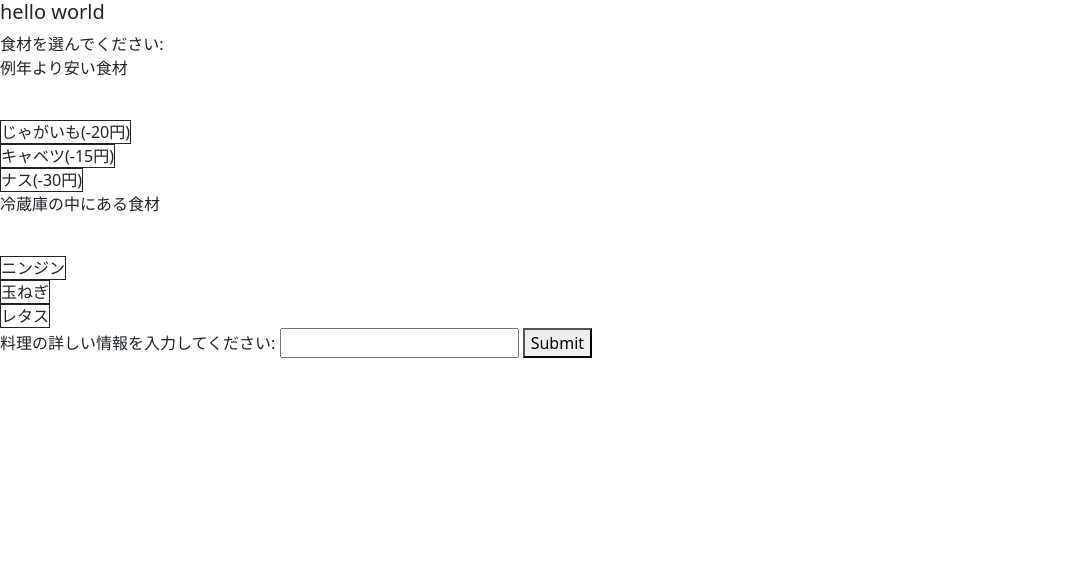
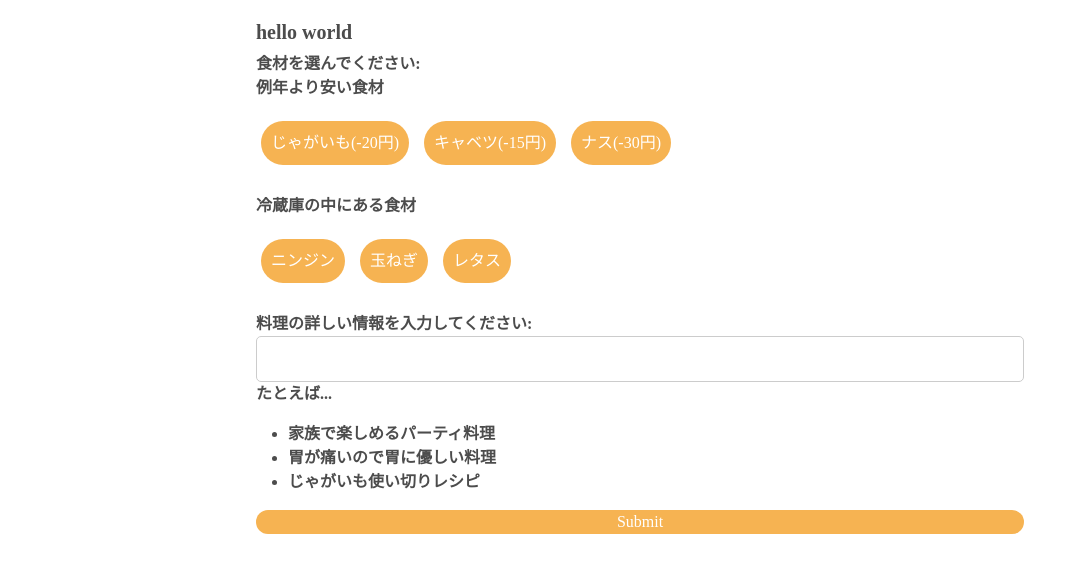
Before and after one commit to enbipaipu/firstproject, a Django app: page / in a window 1280 px wide. Shown: the top 573 px of the page, without its empty margins (0-1087 px from the left). Run offline with Django 4.2, Linux system fonts and the light colour scheme.

Commit message:
cssの適応

```diff
--- a/firstproject/settings.py
+++ b/firstproject/settings.py
@@ -25,7 +25,7 @@ SECRET_KEY = 'django-insecure-15k#enp2+-6*xx72c$pvic#tbv02qrxyin_u5drs262c*vejst
 # SECURITY WARNING: don't run with debug turned on in production!
 DEBUG = True
 
-ALLOWED_HOSTS = ["8e804244e22b411b84cc82fa4989fa59.vfs.cloud9.us-east-1.amazonaws.com"]
+ALLOWED_HOSTS = ["*"]
 
 
 # Application definition
--- /dev/null
+++ b/make_menu/static/make_menu/style.css
@@ -0,0 +1,93 @@
+/* 全体のスタイル調整 */
+body {
+    font-family: 'UDShinGoPr6N';
+    background-color: #ffffff;
+    color: #4C4C4C;
+    padding: 20px;
+    margin: 0;
+    font-weight: 700;
+    font-style:normal;
+    font-size:16px;
+}
+
+h5 {
+    font-weight: bold;
+}
+
+h6 {
+    font-family: 'Arial', sans-serif;
+    font-size: 12px;
+    font-weight: bold;
+    line-height: 1.4;
+}
+
+/* パソコン版のスタイル（デフォルト） */
+@media (min-width: 577px) {
+    body {
+        padding-left: 20%;
+        padding-right: 20%;
+    }
+}
+
+/* 詳細情報入力欄のスタイル */
+input[name="detail"] {
+    width: 100%;
+    padding: 10px;
+    border-radius: 5px;
+    border: 1px solid #ccc;
+    box-sizing: border-box;
+}
+
+/* 食材のスタイル */
+.food-item {
+    display: inline-block;
+    padding: 10px;
+    margin: 5px;
+    background-color: #F6B352;
+    color: white;
+    border-radius: 50px;
+    cursor: pointer;
+    transition: background-color 0.3s ease;
+    border: none;
+    outline: none;
+    font-weight: normal;
+}
+
+.food-item.selected {
+    font-weight: bold;
+    background-color: #4C4C4C;
+}
+
+.food-item:hover {
+    background-color: #F6B352;
+}
+
+/* 横並びで折り返すスタイル */
+.food-container {
+    display: flex;
+    flex-wrap: wrap;
+    gap: 5px; /* 要素間のスペースを調整 */
+}
+
+/* ボタンのスタイル */
+.submit-button {
+    background-color: #F6B352;
+    color: white;
+    border: none; /* ボーダーを削除 */
+    padding: 0px;
+    font-size: 1rem;
+    cursor: pointer;
+    border-radius: 50px;
+    transition: background-color 0.3s ease;
+    display: block;
+    width: 100%;
+    margin-top: 20px; /* submitボタンの上に空白を追加 */
+}
+
+.submit-button:hover {
+    background-color: #4C4C4C;
+}
+
+    .submit-button {
+        margin-top: 15px; /* スマートフォンでは少し小さめのマージン */
+    }
--- a/make_menu/templates/make_menu/index.html
+++ b/make_menu/templates/make_menu/index.html
@@ -7,6 +7,9 @@
     <title>Let`s make menu</title>
     <link href="https://cdn.jsdelivr.net/npm/bootstrap@5.3.0/dist/css/bootstrap.min.css" rel="stylesheet"
           integrity="sha384-9ndCyUaIbzAi2FUVXJi0CjmCapSmO7SnpJef0486qhLnuZ2cdeRhO02iuK6FUUVM" crossorigin="anonymous">
+    <link rel="stylesheet" type="text/css" href="../../static/make_menu/style.css">
+
+
     <script>
         function toggleInputValue(element, foodName, inputFieldId) {
             var inputField = document.getElementById(inputFieldId);
@@ -15,24 +18,20 @@
 
             // 食材名がすでにリストに存在するかどうかを確認
             const index = foodList.indexOf(foodName);
-            const isSelected = element.getAttribute('data-selected') === 'true';
+            const isSelected = element.classList.contains('selected');
 
             if (isSelected) {
                 // 選択されている場合、リストから削除
                 if (index > -1) {
                     foodList.splice(index, 1);
                 }
-                element.setAttribute('data-selected', 'false');
-                element.style.fontWeight = 'normal';  // 例としてスタイルを変更
-                element.style.backgroundColor = 'white';
+                element.classList.remove('selected');
             } else {
                 // 選択されていない場合、リストに追加
                 if (index === -1) {
                     foodList.push(foodName);
                 }
-                element.setAttribute('data-selected', 'true');
-                element.style.fontWeight = 'bold';  // 例としてスタイルを変更
-                element.style.backgroundColor = 'aqua';
+                element.classList.add('selected');
             }
 
             // リストを再度文字列に変換してフィールドに設定
@@ -52,30 +51,38 @@
 
         <label for="input1">食材を選んでください:</label>
 
-
         <p>例年より安い食材</p>
         <!--type="hidden" でinputタグを見えなくしています-->
         <input type="hidden" id="input1" name="select_cheaper" value="">
+        <div class="food-container">
+            {% for food in cheaper %}
+            <span class="food-item" data-selected="false" onclick="toggleInputValue(this, '{{ food }}', 'input1')">{{ food }}</span>
+            {% endfor %}
+        </div>
+
         <br />
-        {% for food in cheaper %}
-        <span class="food-item border border-dark" data-selected="false" onclick="toggleInputValue(this, '{{ food }}', 'input1')">{{ food }}</span><br>
-        {% endfor %}
-
-
 
         <p>冷蔵庫の中にある食材</p>
         <input type="hidden" id="input2" name="select_refrigerator" value="">
+        <div class="food-container">
+            {% for food in refrigerator %}
+            <span class="food-item" data-selected="false" onclick="toggleInputValue(this, '{{ food }}', 'input2')">{{ food }}</span>
+            {% endfor %}
+        </div>
+
         <br />
-        {% for food in refrigerator %}
-        <span class="food-item border border-dark" data-selected="false" onclick="toggleInputValue(this, '{{ food }}', 'input2')">{{ food }}</span><br>
-        {% endfor %}
-
-
 
         <label for="input3">料理の詳しい情報を入力してください:</label>
         <input type="text" id="input3" name="detail">
+        <p>たとえば...</p>
 
-        <button type="submit">Submit</button>
+        <ul>
+            <li>家族で楽しめるパーティ料理</li>
+            <li>胃が痛いので胃に優しい料理</li>
+            <li>じゃがいも使い切りレシピ</li>
+        </ul>
+
+        <button type="submit" class="submit-button">Submit</button>
     </form>
     {% endif %}
 </body>
--- a/make_menu/views.py
+++ b/make_menu/views.py
@@ -69,3 +69,18 @@ def result(request):
         }
 
     return render(request, 'make_menu/result.html', context)
+
+import markdown2
+
+def my_view(request):
+    markdown_text = """
+    # Sample Markdown
+    This is a paragraph with **bold** text and *italic* text.
+
+    - List item 1
+    - List item 2
+    - List item 3
+    """
+
+    html_output = markdown.markdown(markdown_text)
+    return render(request, 'make_menu/result.html', {'html_output': html_output})
```
Also changed, not shown: make_menu/static/make_menu/result.css (added, +59 -0 lines), make_menu/templates/make_menu/result.html (+6 -2 lines), make_menu/urls.py (line endings or trailing spaces), 1 other file.
